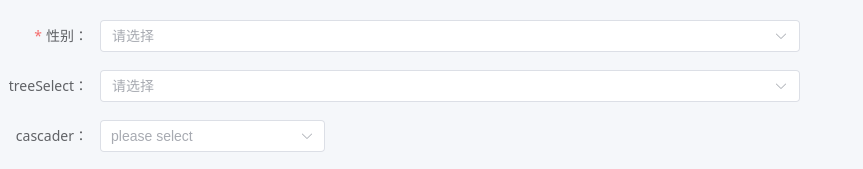
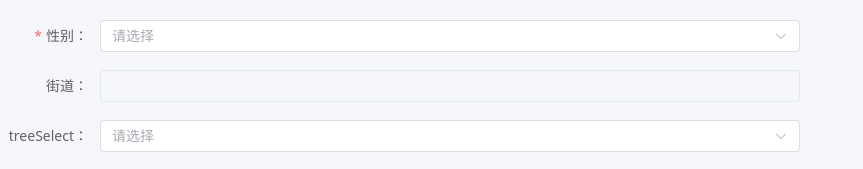
Before and after one commit to ekilito/basic_ui, a Vue app: page / in a window 1280 px wide. Shown: the part 752-921 px from the top of the page, without its empty margins (0-863 px from the left). Built offline with nearby package versions, Linux system fonts and the light colour scheme.

Commit message:
if disabled hidden

```diff
--- a/src/App.vue
+++ b/src/App.vue
@@ -124,6 +124,7 @@ const formItems = computed(() => [
     label: "rate",
     key: "rate",
     type: "rate",
+    disabled: true
   },
   {
     label: "color",
@@ -150,13 +151,31 @@ const formItems = computed(() => [
       label: "name",
       value: "id",
     },
-    onChange: (value, formData) => {
+    onChange: (value) => {
       // 联动
-      console.log(value, formData);
+      console.log(value, formData.value);
     },
     slots: {
       header: "headerSelect",
     },
+  },
+   {
+    label: "城市",
+    key: "city",
+    type: "select",
+    placeholder: 'please select',
+    options: (formData) => {
+      if (formData.select == "1") return [{ label: "海淀", value: 1 }];
+      if (formData.select == "2") return [{ label: "浦东", value: 2 }];
+      return [];
+    },
+    if: (formData) => !!formData.select,
+  },
+   {
+    label: "街道",
+    key: "street",
+    type: "input",
+    disabled: (formData) => !formData.city, // 没有选择城市就禁用
   },
   {
     label: "treeSelect",
--- a/src/components/basicForm/index.vue
+++ b/src/components/basicForm/index.vue
@@ -194,6 +194,16 @@ function getProps(item: Record<string, any>) {
     props.showPassword = true;
   }
 
+  // ✅ 支持函数式 disabled
+  if (typeof props.disabled === "function") {
+    props.disabled = props.disabled(formData.value);
+  }
+
+  // ✅ 支持函数式 options
+  if (typeof props.options === "function") {
+    props.options = props.options(formData.value);
+  }
+
   return props;
 }
 
@@ -206,7 +216,71 @@ props.formItems.forEach((item) => {
   }
 });
 
-const items = computed(() => props.formItems.filter((item) => !item.hidden));
+// const items = computed(() => props.formItems.filter((item) => !item.hidden));
+// const items = computed(() =>
+//   props.formItems.filter((item) => {
+//     // 如果有 if 条件函数，动态控制显隐
+//     if (typeof item.if === 'function') {
+//       return item.if(formData.value);
+//     }
+//     return !item.hidden;
+//   }),
+// );
+// const items = computed(() =>
+//   props.formItems
+//     .map((item) => {
+//       const clone = { ...item };
+
+//       // 动态控制 hidden（显隐）
+//       if (typeof clone.if === 'function') {
+//         clone.hidden = !clone.if(formData.value);
+//       }
+
+//       // 动态控制 options（下拉选项）
+//       if (typeof clone.options === 'function') {
+//         clone.options = clone.options(formData.value);
+//       }
+
+//       // 动态控制 disabled
+//       if (typeof clone.disabled === 'function') {
+//         clone.disabled = clone.disabled(formData.value);
+//       }
+
+//       return clone;
+//     })
+//     .filter((item) => !item.hidden),
+// );
+const resolveItem = (item: any, formData: any) => {
+  const clone = { ...item };
+
+  typeof clone.if === 'function' && (clone.hidden = !clone.if(formData));  // 判断是否应该隐藏字段
+  typeof clone.disabled === 'function' && (clone.disabled = clone.disabled(formData));  // 断该字段是否应被禁用
+
+  // 字段选项联动
+  if (typeof clone.options === 'function') {
+    const oldOptions = item._lastResolvedOptions || [];
+    const newOptions = clone.options(formData);
+    clone.options = newOptions;
+
+    const changed = JSON.stringify(oldOptions) !== JSON.stringify(newOptions);
+    const needReset = changed && formData[clone.key] != null;
+
+    needReset && (formData[clone.key] = undefined);
+    item._lastResolvedOptions = newOptions;
+  }
+
+  return clone;
+};
+
+
+const items = computed(() =>
+  props.formItems
+    .map(item => resolveItem(item, formData.value))
+    .filter(item => !item.hidden)
+);
+
+
+
 
 // 组件动态渲染 支持直接传入组件
 function getComponent(item: Record<string, any>) {
@@ -280,6 +354,16 @@ watch(
   },
   { deep: true },
 );
+
+watch(
+  () => formData.value,
+  () => {
+    // formData 变动后会自动刷新 items 和 props（因为是 computed）
+    // 这里不需要额外做事，但必须加 watch 保证响应式连通性
+  },
+  { deep: true }
+);
+
 
 // 暴露的api方法
 defineExpose({
```
